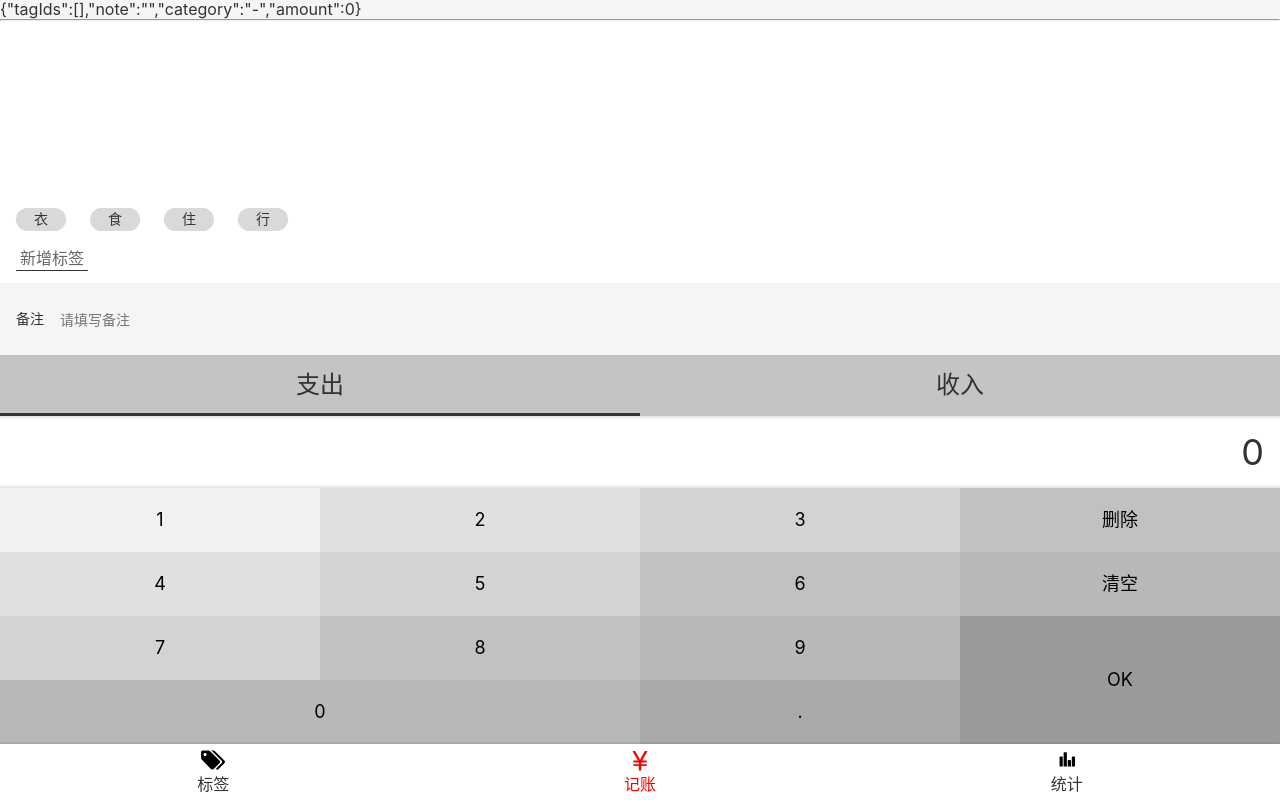
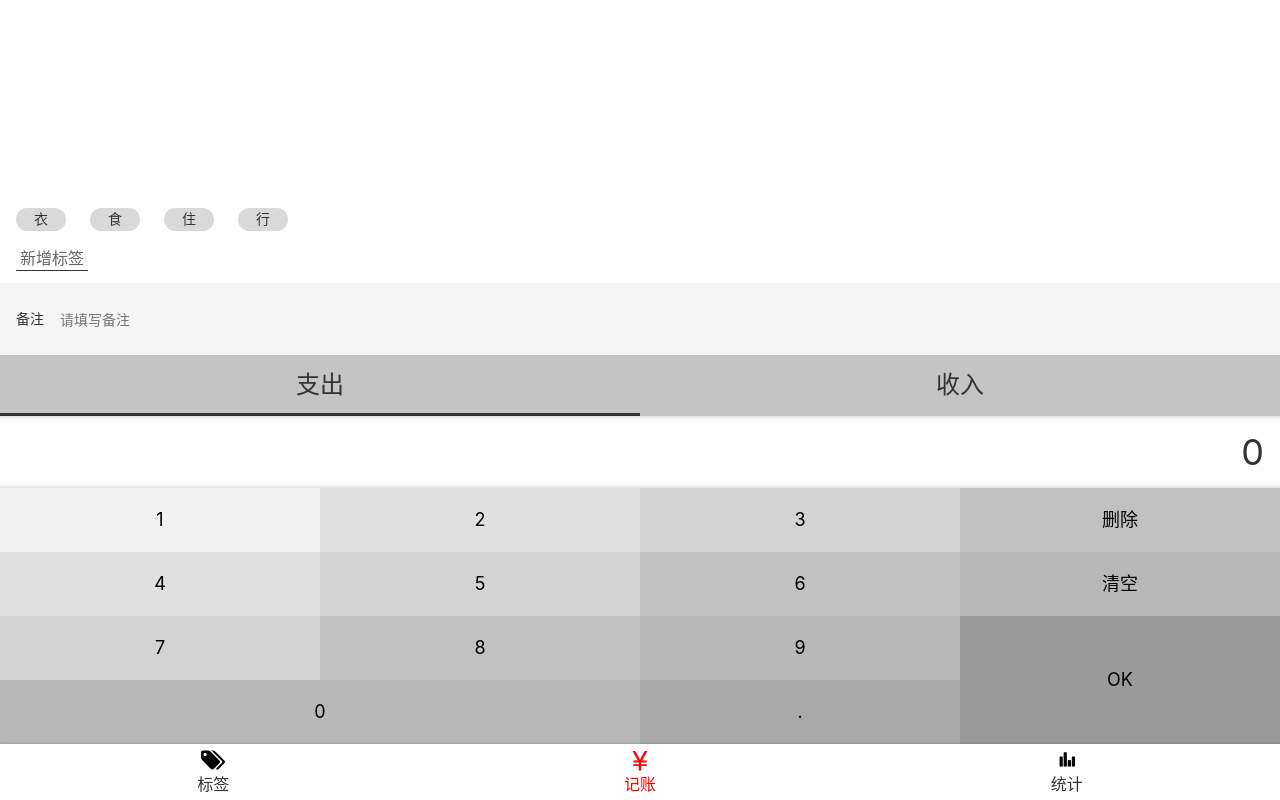
Before and after one commit to ygcedu/coinback-cash, a React app: page /#/money in a window 1280 px wide. Built offline with nearby package versions, Linux system fonts and the light colour scheme.

Commit message:
去除调试代码

```diff
--- a/src/views/Money.tsx
+++ b/src/views/Money.tsx
@@ -42,8 +42,6 @@ function Money() {
 
   return (
     <MyLayout scrollTop={9999}>
-      {JSON.stringify(selected)}
-      <hr/>
       <TagsSection value={selected.tagIds}
                    onChange={tagIds => onChange({tagIds})}/>
       <NoteSection value={selected.note}
```
